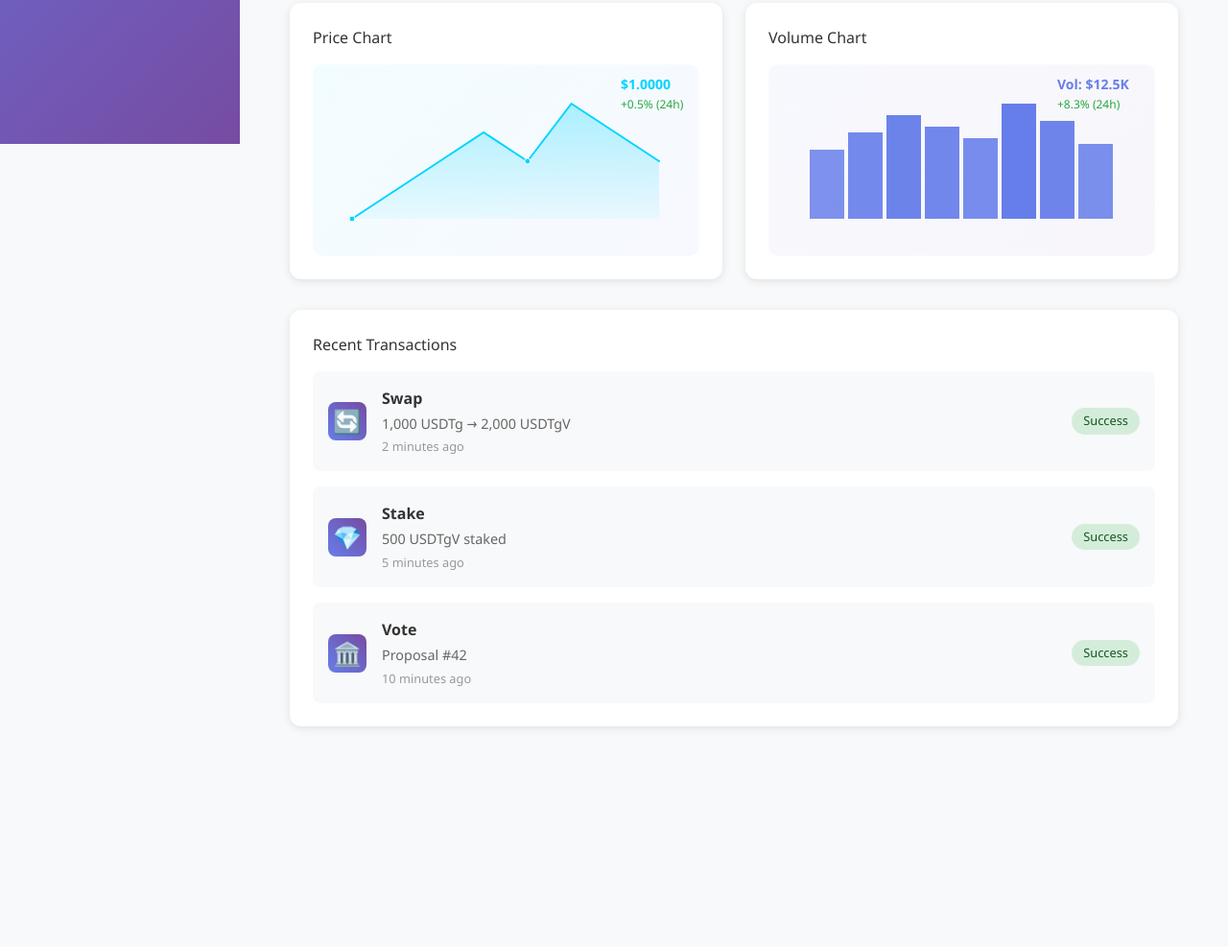
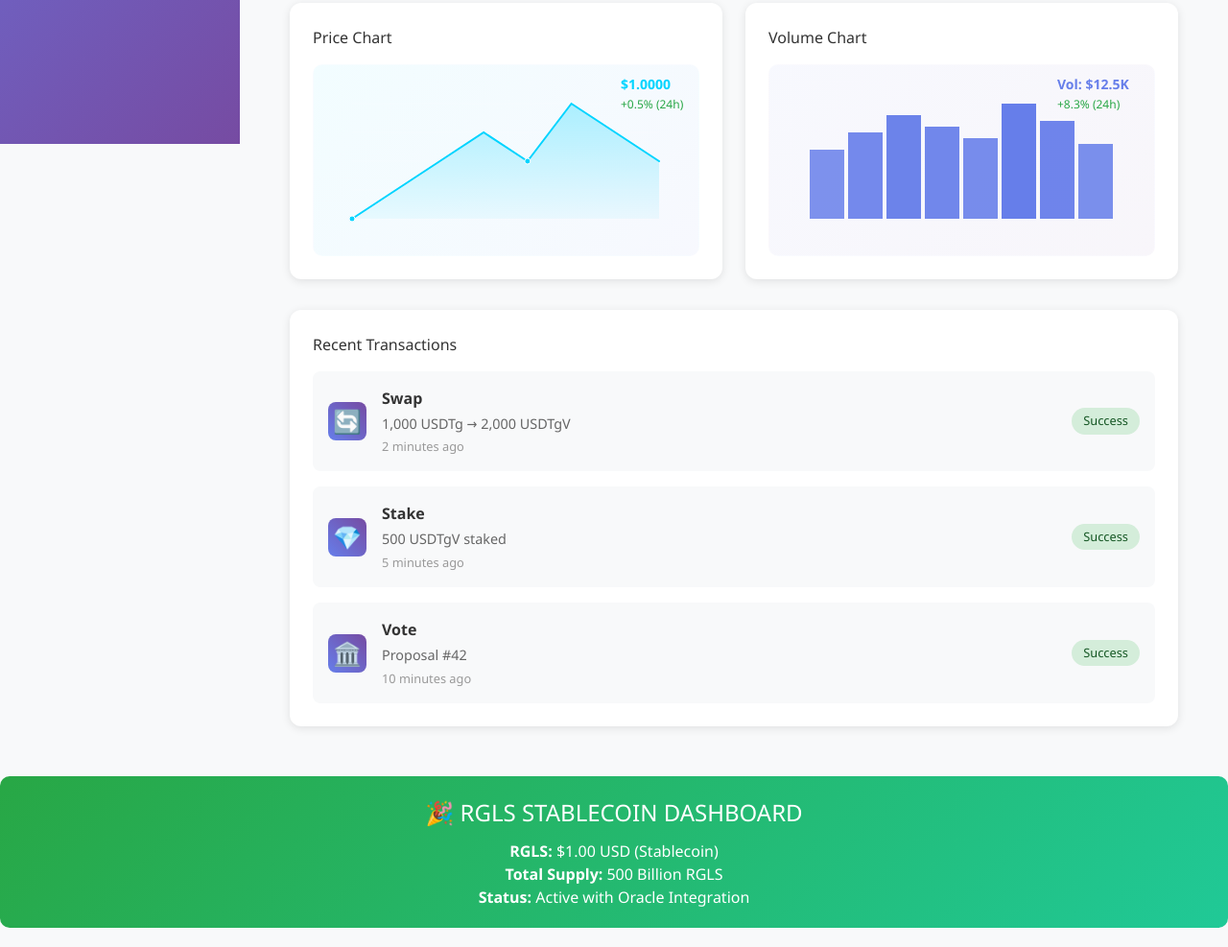
Before and after one commit to ta5jg/USDTgVerse, a browser extension: page dashboard/index.html in a window 1280 px wide. Shown: the part 670-1657 px from the top of the page at 96% size. Before the commit the page ends 1459 px from the top, so only its background shows below. Drawn offline with nearby package versions, Linux system fonts and the light colour scheme; no server answers.

Commit message:
🎉 FRONTEND RGLS STABLECOIN GÜNCELLEMELERİ
✅ GÜNCELLENENLER:
- RGLS fiyatı: echo "📝 FRONTEND GÜNCELLEMELERİNİ COMMIT EDİYORUM..." && git commit -m "🎉 FRONTEND RGLS STABLECOIN GÜNCELLEMELERİ

✅ GÜNCELLENENLER:
- RGLS fiyatı: $1.00 USD (Stablecoin)
- RGLS supply: 500 Billion tokens
- Ana sayfa RGLS bilgisi eklendi
- Dashboard RGLS bilgisi eklendi
- Exchange sayfaları güncellendi
- Website sayfası güncellendi

🎯 ÖZELLİKLER:
- RGLS artık stablecoin
- $1 USD peg
- 500 Milyar token supply
- Anti-fraud koruması
- Trading koruma sistemi

🚀 FRONTEND HAZIR!".00 USD (Stablecoin)
- RGLS supply: 500 Billion tokens
- Ana sayfa RGLS bilgisi eklendi
- Dashboard RGLS bilgisi eklendi
- Exchange sayfaları güncellendi
- Website sayfası güncellendi

🎯 ÖZELLİKLER:
- RGLS artık stablecoin
- echo "📝 FRONTEND GÜNCELLEMELERİNİ COMMIT EDİYORUM..." && git commit -m "🎉 FRONTEND RGLS STABLECOIN GÜNCELLEMELERİ

✅ GÜNCELLENENLER:
- RGLS fiyatı: $1.00 USD (Stablecoin)
- RGLS supply: 500 Billion tokens
- Ana sayfa RGLS bilgisi eklendi
- Dashboard RGLS bilgisi eklendi
- Exchange sayfaları güncellendi
- Website sayfası güncellendi

🎯 ÖZELLİKLER:
- RGLS artık stablecoin
- $1 USD peg
- 500 Milyar token supply
- Anti-fraud koruması
- Trading koruma sistemi

🚀 FRONTEND HAZIR!" USD peg
- 500 Milyar token supply
- Anti-fraud koruması
- Trading koruma sistemi

🚀 FRONTEND HAZIR!

```diff
--- a/dashboard/index.html
+++ b/dashboard/index.html
@@ -1259,3 +1259,13 @@
     </script>
 </body>
 </html>
+
+<!-- RGLS Stablecoin Dashboard Info -->
+<div style="background: linear-gradient(135deg, #28a745, #20c997); color: white; padding: 20px; margin: 20px 0; border-radius: 10px; text-align: center;">
+    <h3 style="margin: 0 0 10px 0; font-size: 24px;">🎉 RGLS STABLECOIN DASHBOARD</h3>
+    <p style="margin: 0; font-size: 16px;">
+        <strong>RGLS:</strong> $1.00 USD (Stablecoin)<br>
+        <strong>Total Supply:</strong> 500 Billion RGLS<br>
+        <strong>Status:</strong> Active with Oracle Integration
+    </p>
+</div>
```
Also changed, not shown: index.html (+11 -1 lines).
